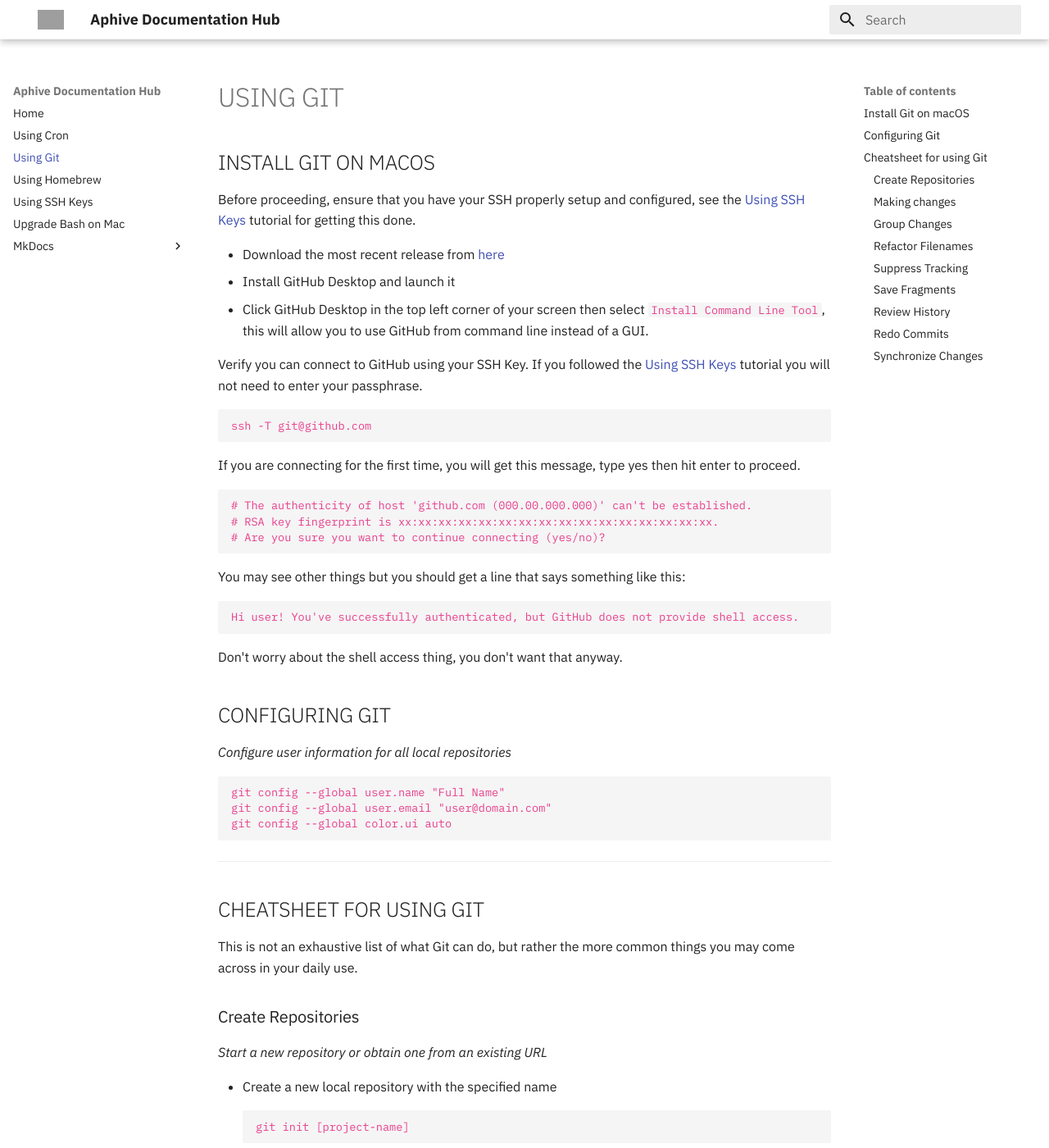
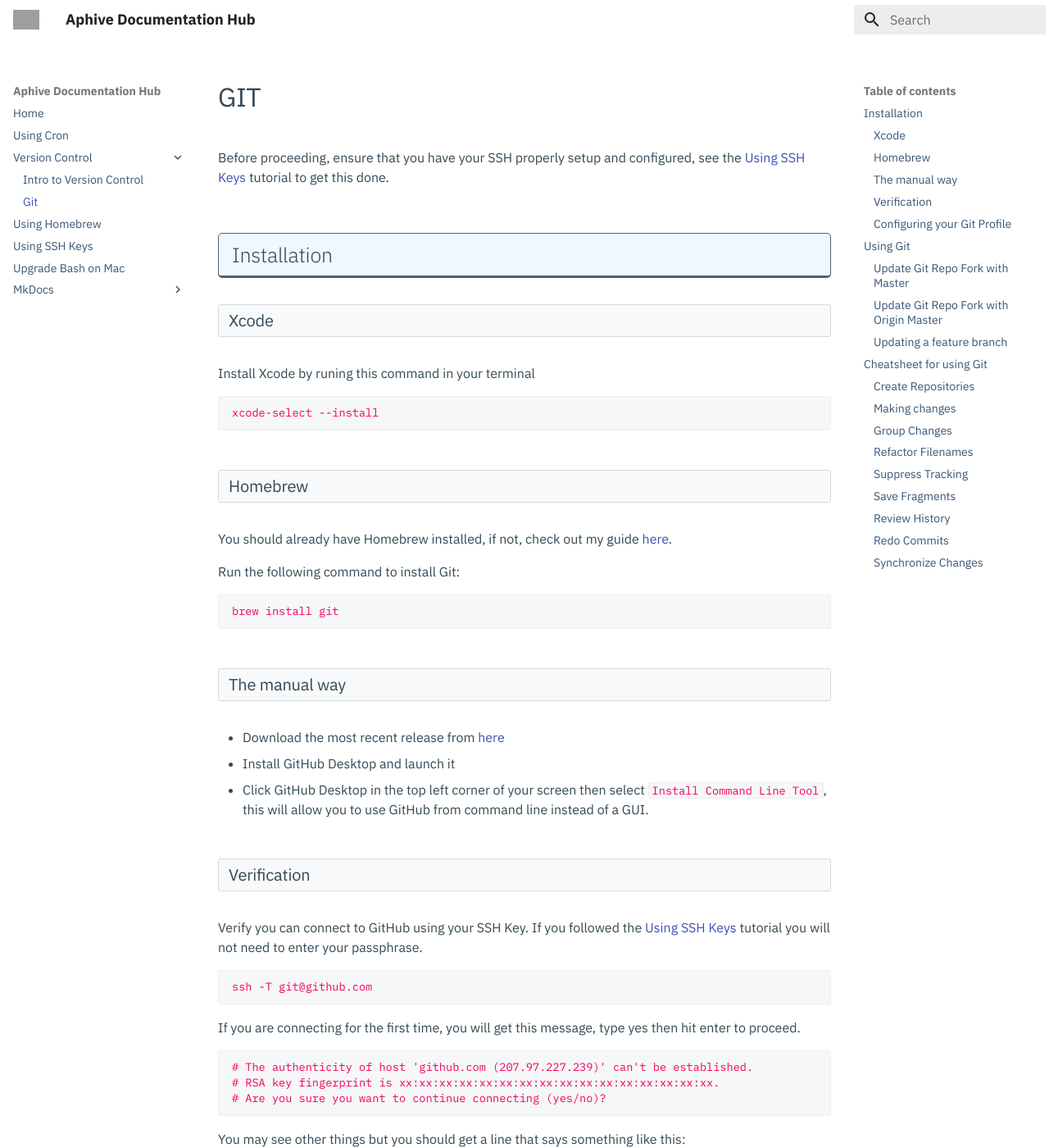
Before and after one commit to aphive/docs, an MkDocs documentation site: the page built from docs/using_git.md, in a window 1280 px wide and 1400 px high. Shown: the whole window at 82% size. Built offline with MkDocs 1.6.1 and Material for MkDocs 9.7.7, drawn with Linux system fonts in a browser that asks for light colours; some of the changed text lies outside the part shown; grey boxes are pictures that could not be loaded.

Commit message:
Update styling and several pages.

````diff
--- a/docs/stylesheets/extra.css
+++ b/docs/stylesheets/extra.css
@@ -1,24 +1,12 @@
 /* Layout Adjustments - use much screens */
 
-@media only screen and (min-width: 76.25em) {
-  .md-main__inner {
-    max-width: none;
-  }
-  .md-sidebar--primary {
-    left: 0;
-  }
-  .md-sidebar--secondary {
-    right: 0;
-    margin-left: 0;
-    -webkit-transform: none;
-    transform: none;
-  }
-}
+.md-grid {max-width: initial;}
+.md-footer{display: none;}
+.md-sidebar {color: #385676;}
+.md-header-nav__button:hover{opacity:1}
+.md-header, .md-tabs {box-shadow: none;}
 
-.md-footer{
-  display: none;
-}
-
+/* Highlighting */
 .md-typeset mark {
   margin: 0 .25em;
   padding: .0625em 0;
@@ -30,50 +18,24 @@
   box-decoration-break: clone;
 }
 
-html {
-  line-height: 1.5;
-  text-rendering: optimizeLegibility;
-}
-
-h1, h2 {
-  font-weight: bold;
-  text-transform: uppercase;
-}
+/* Font Stuff */
+.md-typeset {font-size: .8rem;line-height: 1.5;color: #344955;color-adjust: exact;text-rendering: optimizeLegibility;}
+.md-header-nav__title {font-size: 1.25rem;color: #344955;}
+.md-typeset h1 {color: #344955;text-transform: uppercase;font-weight: 500;}
+.md-typeset h2 {color: #344955;background: #F0F8FF;padding: 8px 8px 8px 16px;border: 1px solid #4a6572;border-bottom: 3px solid #4a6572;border-radius: 5px;width: 100%;display:inline-block;}
+.md-typeset h3 {color: #344955;background: #f8f9fa;padding:4px 4px 4px 12px;border: 1px solid #d8d8d8;border-radius: 3px;width: 100%;display:inline-block;}
+.md-typeset code {color: #F50057;background-color: #F5F7F9;border: solid 1px #eee;border-radius: 3px;}
 
 /* Table */
-.md-typeset__table,
-.md-typeset table:not([class]) {
-  display:table!important;
-  min-width: 100%;
-}
+.md-typeset__table,.md-typeset table:not([class]) {display:table!important;min-width: 100%;}
 
-.md-typeset table:not([class]) th {
-  background-color: #1880c9;
-  font-weight: bold;
-  font-size: .8rem !important;
-  text-align: center !important;
-  vertical-align: middle;
-  text-transform: uppercase;
-}
+.md-typeset table:not([class]) th {background-color: #232f34;color: #ffde03;font-weight: 400;font-size: .8rem !important;text-align: center !important;vertical-align: middle;text-transform: uppercase;}
 
 /*  Logo */
-.logo {
-  display: block;
-  margin-left: auto;
-  margin-right: auto;
-  width: 60%;
-}
+.logo {display: block;margin-left: auto;margin-right: auto;width: 60%;}
+.table_logo {display: block;margin-left: auto;margin-right: auto;width: 75px;}
 
-.table_logo {
-  display: block;
-  margin-left: auto;
-  margin-right: auto;
-  width: 75px;
-}
 
-.md-typeset code {
-  color: #e83e8c;
-}
 
 /* Responsive iframe*/
 .container {
--- a/docs/using_git.md
+++ b/docs/using_git.md
@@ -1,13 +1,27 @@
-## Install Git on macOS
+Before proceeding, ensure that you have your SSH properly setup and configured, see the [Using SSH Keys](using_ssh_keys.md) tutorial to get this done.
 
-Before proceeding, ensure that you have your SSH properly setup and configured, see the [Using SSH Keys](../using_ssh_keys) tutorial for getting this done.
+## Installation
 
+### Xcode
+Install Xcode by runing this command in your terminal
+```
+xcode-select --install
+```
+### Homebrew
+You should already have Homebrew installed, if not, check out my guide [here](using_homebrew.md).
+
+Run the following command to install Git:
+```
+brew install git
+```
+
+### The manual way
 * Download the most recent release from [here](https://sourceforge.net/projects/git-osx-installer/files/latest/download)
 * Install GitHub Desktop and launch it
 * Click GitHub Desktop in the top left corner of your screen then select `Install Command Line Tool`, this will allow you to use GitHub from command line instead of a GUI.
 
-
-Verify you can connect to GitHub using your SSH Key. If you followed the [Using SSH Keys](../using_ssh_keys) tutorial you will not need to enter your passphrase.
+### Verification
+Verify you can connect to GitHub using your SSH Key. If you followed the [Using SSH Keys](using_ssh_keys.md) tutorial you will not need to enter your passphrase.
 
 ```
 ssh -T git@github.com
@@ -16,7 +30,7 @@ ssh -T git@github.com
 If you are connecting for the first time, you will get this message, type yes then hit enter to proceed.
 
 ```
-# The authenticity of host 'github.com (000.00.000.000)' can't be established.
+# The authenticity of host 'github.com (207.97.227.239)' can't be established.
 # RSA key fingerprint is xx:xx:xx:xx:xx:xx:xx:xx:xx:xx:xx:xx:xx:xx:xx:xx.
 # Are you sure you want to continue connecting (yes/no)?
 ```
@@ -24,21 +38,89 @@ If you are connecting for the first time, you will get this message, type yes th
 You may see other things but you should get a line that says something like this:
 
 ```
-Hi user! You've successfully authenticated, but GitHub does not provide shell access.
+Hi user_name! You've successfully authenticated, but GitHub does not provide shell access.
 ```
 
 Don't worry about the shell access thing, you don't want that anyway.
 
-## Configuring Git
-_Configure user information for all local repositories_
+### Configuring your Git Profile
 
 ```
-git config --global user.name "Full Name"
-git config --global user.email "user@domain.com"
+git config --global user.name "Legal Name"
+git config --global user.email "user_name@domain.com"
+git config --global core.editor vim
 git config --global color.ui auto
 ```
 
-****
+* Remember to switch vim above to your editor of choice.
+
+## Using Git
+
+### Update Git Repo Fork with Master
+This is done from a terminal.
+
+Browse to the cloned repository you want to update and proceed with the following:
+
+* Verify
+```
+git remote -v
+```
+
+* Specify a remote upstream repo to sync with your fork:
+```
+git remote add upstream <repo_url>
+```
+
+* Verify:
+```
+git remote -v
+```
+
+### Update Git Repo Fork with Origin Master
+
+* Fetch branches and commits from the upstream repo. You’ll be storing the commits to master in a local branch upstream/master:
+```
+git fetch upstream
+```
+
+* Checkout your fork’s local master, then merge changes from upstream/master into it.
+```
+git checkout master
+git merge upstream/master
+```
+
+* Push your updates up to your fork
+```
+git push origin master
+```
+
+### Updating a feature branch
+
+!!! important
+    Do this after you have updated your Git Fork with the Origin Master. (see instructions [above](#update-git-repo-fork-with-origin-master))
+
+
+* Check out the branch you want to merge into
+```
+git checkout <feature-branch>
+```
+
+* Merge your (now updated) master branch into your feature branch
+```
+git merge master
+```
+
+Depending on your git configuration this may open vim. Enter a commit message, save, and quit vim:
+
+* Press `a` to enter insert mode and append text following the current cursor position.
+* Press the `esc` key to enter command mode.
+* Type `:wq` to write the file to disk and quit.
+
+* This only updates your local feature branch. To update it on GitHub, push your changes.
+```
+git push origin <feature-branch>
+```
+
 ## Cheatsheet for using Git
 This is not an exhaustive list of what Git can do, but rather the more common things you may come across in your daily use.
 
--- a/mkdocs.yml
+++ b/mkdocs.yml
@@ -10,7 +10,9 @@ copyright: 'Copyright &copy; 2019 - Present'
 nav:
   - Home: index.md
   - Using Cron: using_cron.md
-  - Using Git: using_git.md
+  - Version Control:
+    - Intro to Version Control: version_control.md
+    - Git: using_git.md
   - Using Homebrew: using_homebrew.md
   - Using SSH Keys: using_ssh_keys.md
   - Upgrade Bash on Mac: upgrade_bash_on_mac.md
````
Also changed, not shown: docs/using_ssh_keys.md (+23 -18 lines), docs/version_control.md (added, +21 -0 lines).
